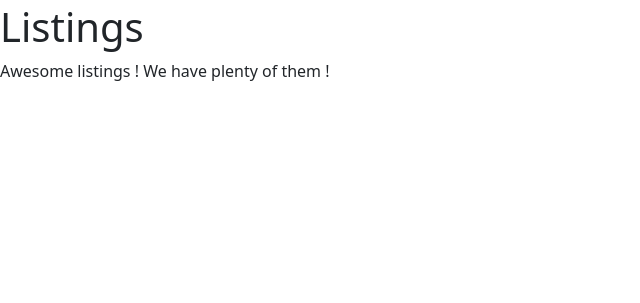
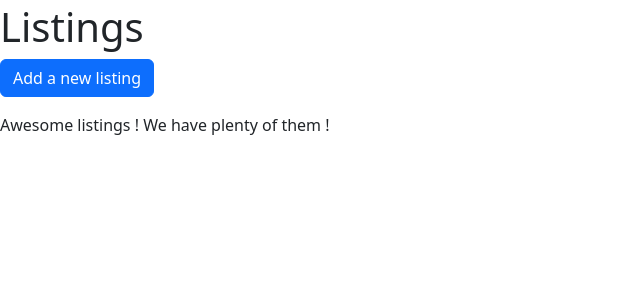
Before and after one commit to etsi-kekeli/merchex, a Django app: page /listings/ in a window 1280 px wide. Shown: the part 53-356 px from the top of the page, without its empty margins (0-640 px from the left). Run offline with Django 4.2, Linux system fonts and the light colour scheme; data that the repository does not hold is empty; some libraries are stand-ins or nearby versions.

Commit message:
Add create operation to Listing model

```diff
--- a/merchex/listings/forms.py
+++ b/merchex/listings/forms.py
@@ -10,9 +10,9 @@ class BandForm(forms.ModelForm):
     class Meta:
         model = Band
         fields = '__all__'
+        # exclude = ('active', 'official_homepage')
 
 class ListingForm(forms.ModelForm):
     class Meta:
         model = Listing
-        # fields = '__all__'
-        exclude = ('active', 'official_homepage')
+        fields = '__all__'
--- a/merchex/listings/templates/listings/base.html
+++ b/merchex/listings/templates/listings/base.html
@@ -12,7 +12,7 @@
 <body>
     <nav class="navbar navbar-expand-lg bg-body-tertiary">
         <div class="container-fluid">
-          <a class="navbar-brand" href="">Merchex</a>
+          <a class="navbar-brand" href="/">Merchex</a>
           <button class="navbar-toggler" type="button" data-bs-toggle="collapse" data-bs-target="#navbarSupportedContent" aria-controls="navbarSupportedContent" aria-expanded="false" aria-label="Toggle navigation">
             <span class="navbar-toggler-icon"></span>
           </button>
--- a/merchex/listings/templates/listings/listing_detail.html
+++ b/merchex/listings/templates/listings/listing_detail.html
@@ -13,6 +13,6 @@
         {% endif %}
     </ul>
 
-    <a href="{% url 'listing_list' %}">See all Listings</a>
+    <a href="{% url 'listing-list' %}">See all Listings</a>
 
 {% endblock %}
--- a/merchex/listings/templates/listings/listing_list.html
+++ b/merchex/listings/templates/listings/listing_list.html
@@ -1,11 +1,14 @@
 {% extends 'listings/base.html' %}
 {% block content %}
     <h1>Listings</h1>
+    <p>
+        <a href="{% url 'listing-create' %}" class="btn btn-md btn-primary">Add a new listing</a>
+    </p>
         <p>Awesome listings ! We have plenty of them !</p>
         <ul>
             {% for listing in listings %}
             <li>
-                <a href="{% url 'listing_detail' listing.id %}">{{listing.title}}</a>
+                <a href="{% url 'listing-detail' listing.id %}">{{listing.title}}</a>
             </li>
             {% endfor %}
         </ul>
--- a/merchex/listings/views.py
+++ b/merchex/listings/views.py
@@ -3,7 +3,7 @@ from django.core.mail import send_mail
 
 # from django.http import HttpResponse
 from .models import Band, Listing
-from .forms import ContactUsForm, BandForm
+from .forms import ContactUsForm, BandForm, ListingForm
 
 # Create your views here.
 
@@ -43,6 +43,17 @@ def listing_detail(request, id):
     listing = get_object_or_404(Listing, id=id)
     return render(request, 'listings/listing_detail.html', {'listing': listing})
 
+def listing_create(request):
+    if request.method == 'POST':
+        form = ListingForm(request.POST)
+
+        if form.is_valid():
+            band = form.save()
+            return redirect('listing-detail', band.id)
+    else:
+        form = ListingForm()
+        return render(request, 'listings/listing_create.html', {'form': form})
+
 def contact(request):
     print(f"La méthode est : {request.method}")
     print(f"Les données sont : {request.POST}")
--- a/merchex/merchex/urls.py
+++ b/merchex/merchex/urls.py
@@ -29,6 +29,7 @@ urlpatterns = [
     path('about-us', view=views.about),
     path('contact-us/', view=views.contact, name='contact'),
     path('email-sent/', view=views.email_sent, name='email-sent'),
-    path('listings/', view=views.listing_list, name='listing_list'),
-    path('listings/<int:id>', view=views.listing_detail, name='listing_detail')
+    path('listings/', view=views.listing_list, name='listing-list'),
+    path('listings/<int:id>', view=views.listing_detail, name='listing-detail'),
+    path('listings/add/', view=views.listing_create, name='listing-create'),
 ]
```
Also changed, not shown: merchex/listings/templates/listings/listing_create.html (added, +13 -0 lines).
